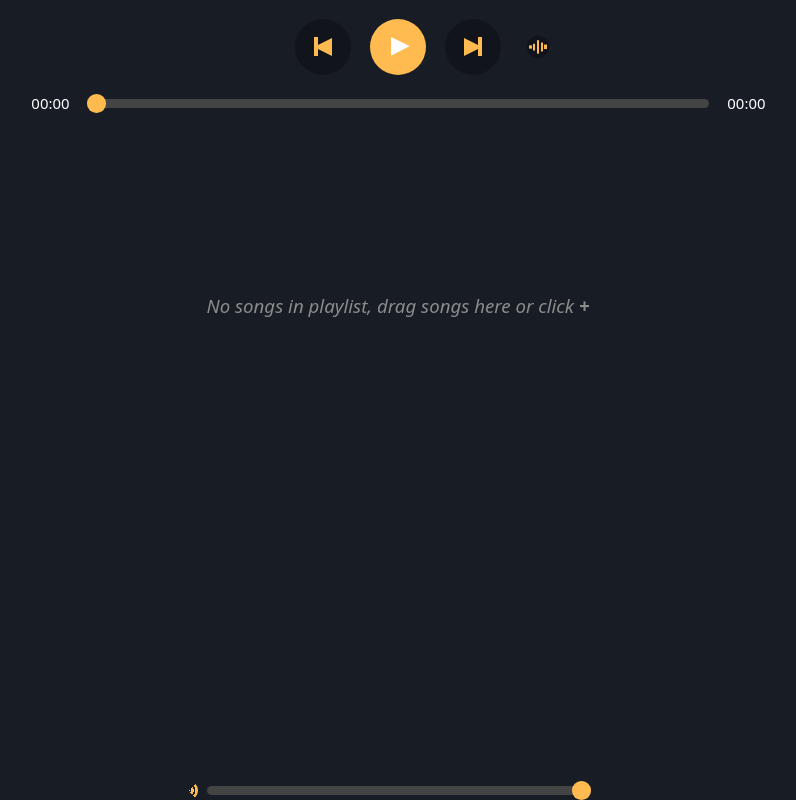
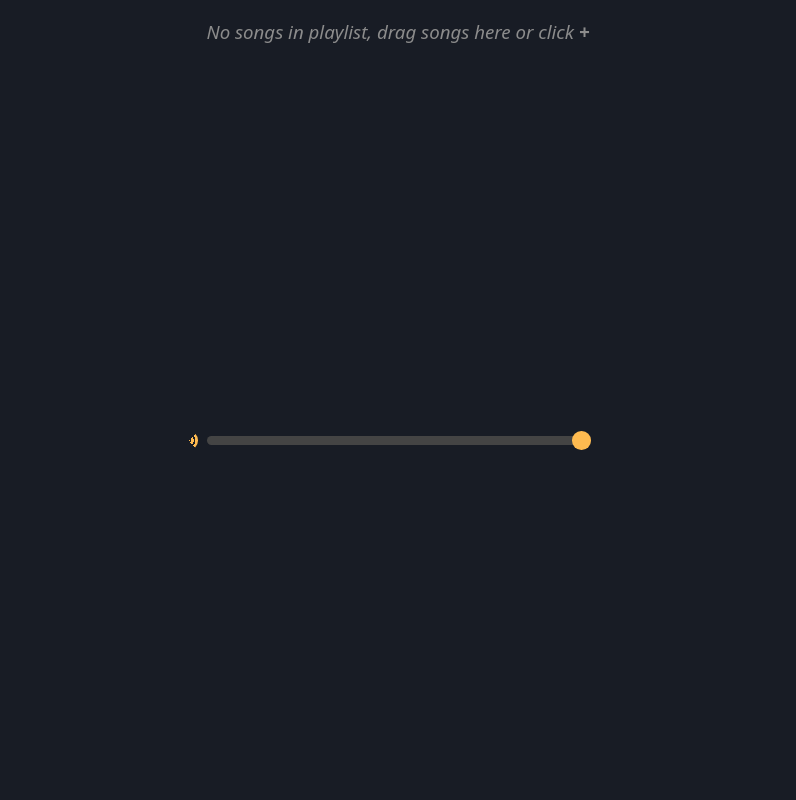
Before and after one commit to huhuhaheiovo/sihua_home, a plain HTML site: page index.html in a window 1280 px wide. Shown: the whole page, without its empty margins (242-1038 px from the left). Drawn offline with Linux system fonts and the light colour scheme.

Commit message:
win pwa test23:44

```diff
--- a/index.html
+++ b/index.html
@@ -26,50 +26,6 @@
         -webkit-app-region: drag;
       "
 ></div>
-
-<section class="player">
-    <div class="player-controls">
-        <button
-                class="player-control-button main-button"
-                id="previous"
-                title="Go to the previous song or the beginning of song (P)"
-        >
-            <span lang="en" translate="no">Previous</span>
-        </button>
-        <button
-                class="player-control-button main-button"
-                id="playpause"
-                title="Play (space)"
-        >
-            <span lang="en" translate="no">Play</span>
-        </button>
-        <button
-                class="player-control-button main-button"
-                id="next"
-                title="Go to the next song (N)"
-        >
-            <span lang="en" translate="no">Next</span>
-        </button>
-        <button
-                class="main-button"
-                id="toggle-visualizer"
-                title="Show visualizer (V)"
-        >
-            <span lang="en" translate="no">Show visualizer</span>
-        </button>
-    </div>
-
-    <div class="playhead-control">
-        <span id="currenttime">00:00</span>
-        <input
-                type="range"
-                id="playhead"
-                aria-label="Current position in song"
-                value="0"
-        />
-        <span id="duration">00:00</span>
-    </div>
-</section>
 
 <section class="playlist">
     <p class="empty-playlist">
```
